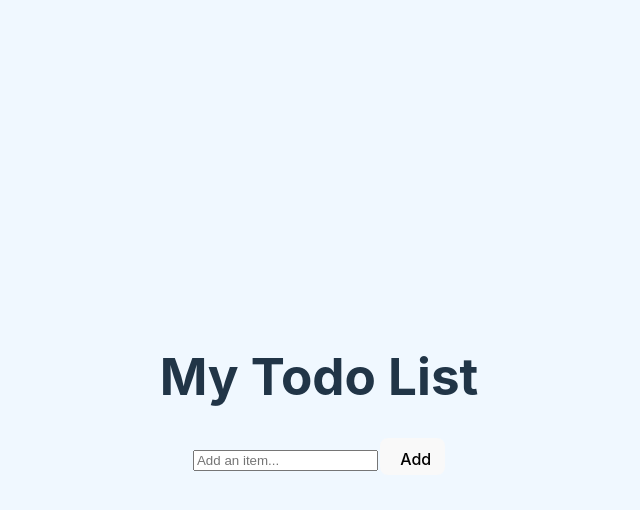
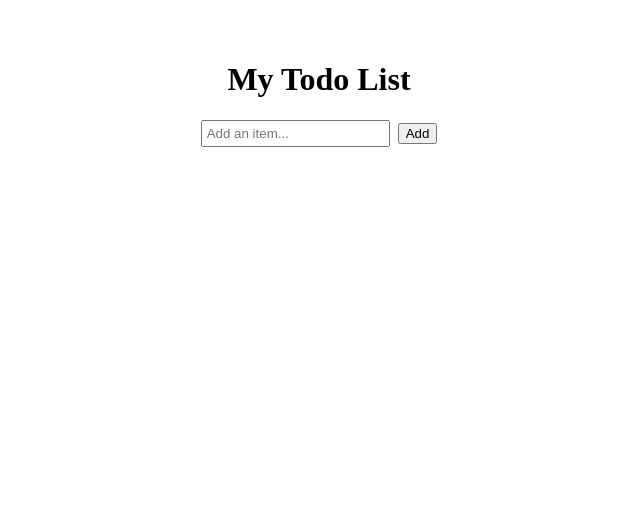
Before and after one commit to destinyarx/first-react-app, a React (Vite) app: page / in a window 1280 px wide. Shown: the top 510 px of the page, without its empty margins (321-961 px from the left). Built offline with nearby package versions, Linux system fonts and the light colour scheme.

Commit message:
Update index.css

```diff
--- a/src/index.css
+++ b/src/index.css
@@ -1,107 +1,30 @@
-:root {
-  font-family: Inter, system-ui, Avenir, Helvetica, Arial, sans-serif;
-  line-height: 1.5;
-  font-weight: 400;
-
-  color-scheme: light dark;
-  color: rgba(255, 255, 255, 0.87);
-  background-color: #242424;
-
-  font-synthesis: none;
-  text-rendering: optimizeLegibility;
-  -webkit-font-smoothing: antialiased;
-  -moz-osx-font-smoothing: grayscale;
-  -webkit-text-size-adjust: 100%;
+.app {
+  text-align: center;
 }
 
-a {
-  font-weight: 500;
-  color: #646cff;
-  text-decoration: inherit;
-}
-a:hover {
-  color: #535bf2;
-}
-
-body {
-  margin: 0;
-  display: flex;
-  place-items: center;
-  min-width: 320px;
-  min-height: 100vh;
-  background-color:aliceblue ;
-}
-
-h1 {
-  font-size: 3.2em;
-  line-height: 1.1;
-}
-
-button {
-  border-radius: 8px;
-  border: 1px solid transparent;
-  padding: 0.6em 1.2em;
-  font-size: 1em;
-  font-weight: 500;
-  font-family: inherit;
-  background-color: #1a1a1a;
-  cursor: pointer;
-  transition: border-color 0.25s;
-}
-button:hover {
-  border-color: #646cff;
-}
-button:focus,
-button:focus-visible {
-  outline: 4px auto -webkit-focus-ring-color;
-}
-
-@media (prefers-color-scheme: light) {
-  :root {
-    color: #213547;
-    background-color: #ffffff;
-  }
-  a:hover {
-    color: #747bff;
-  }
-  button {
-    background-color: #f9f9f9;
-  }
+input {
+  padding: 4px;
+  margin-right: 8px;
 }
 
 
-
-/* Custom CSS */
-
-#user-title {
-  font-weight: bold;
-  font-family: 'Times New Roman', Times, serif;
-  color:#535bf2
+ul {
+  /* Remove bullet point  */
+  list-style: none;
 }
 
-.user-data {
-  font-style: italic;
-  font-family: 'Times New Roman', Times, serif;
-  color:aliceblue
-}
-
-.text-label {
-  font-style: italic;
-  font-family: 'Times New Roman', Times, serif;
-  color: black;
+li {
+  margin: 12px 0;
 }
 
 .delete-button {
-  margin-left: 10px;
-  width: 55px;
-  width: 75px;
-  text-align: center;
+  font-size: 10px;
+  margin-left: 8px;
+
+  border: none;
+  color: white;
+  border-radius: 4px;
+
+  padding-top: 4px;
+  padding-bottom: 4px;
 }
-
-#addBtn {
-  margin-bottom: -20px;
-  margin-left: 2px;
-  width: 65px;
-  height: 37px;
-  text-align: center;
-}
```
